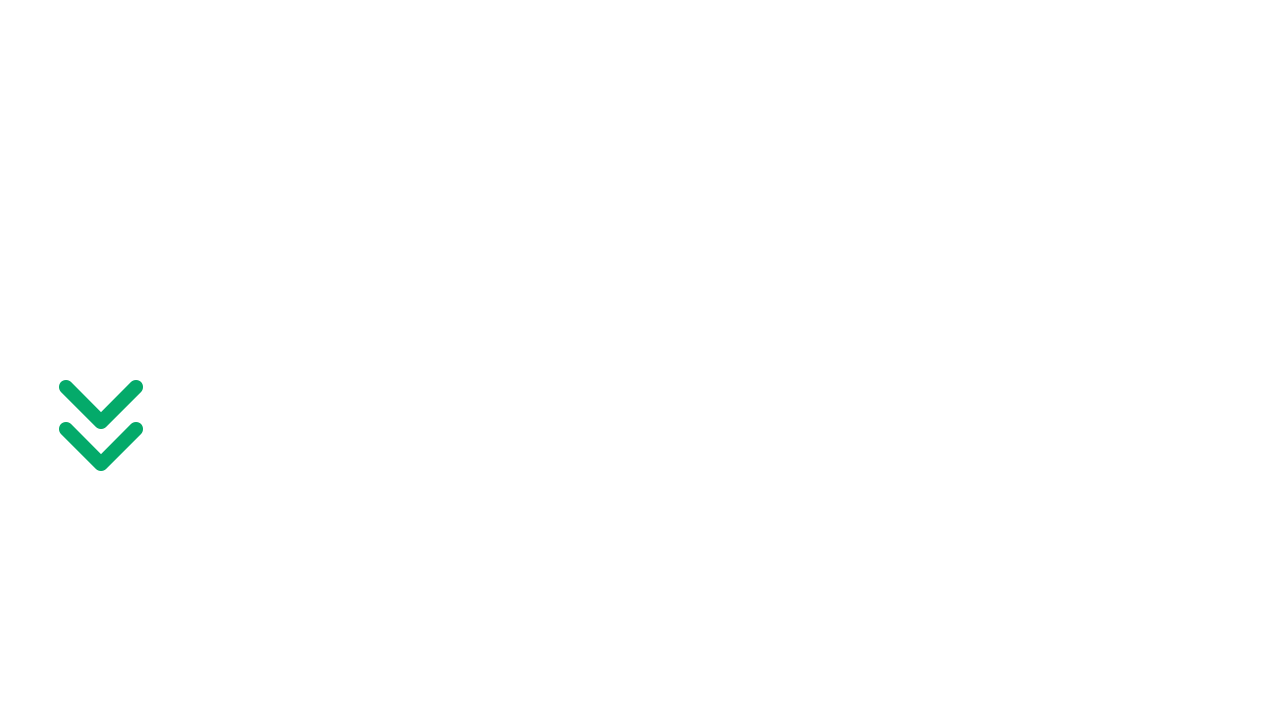
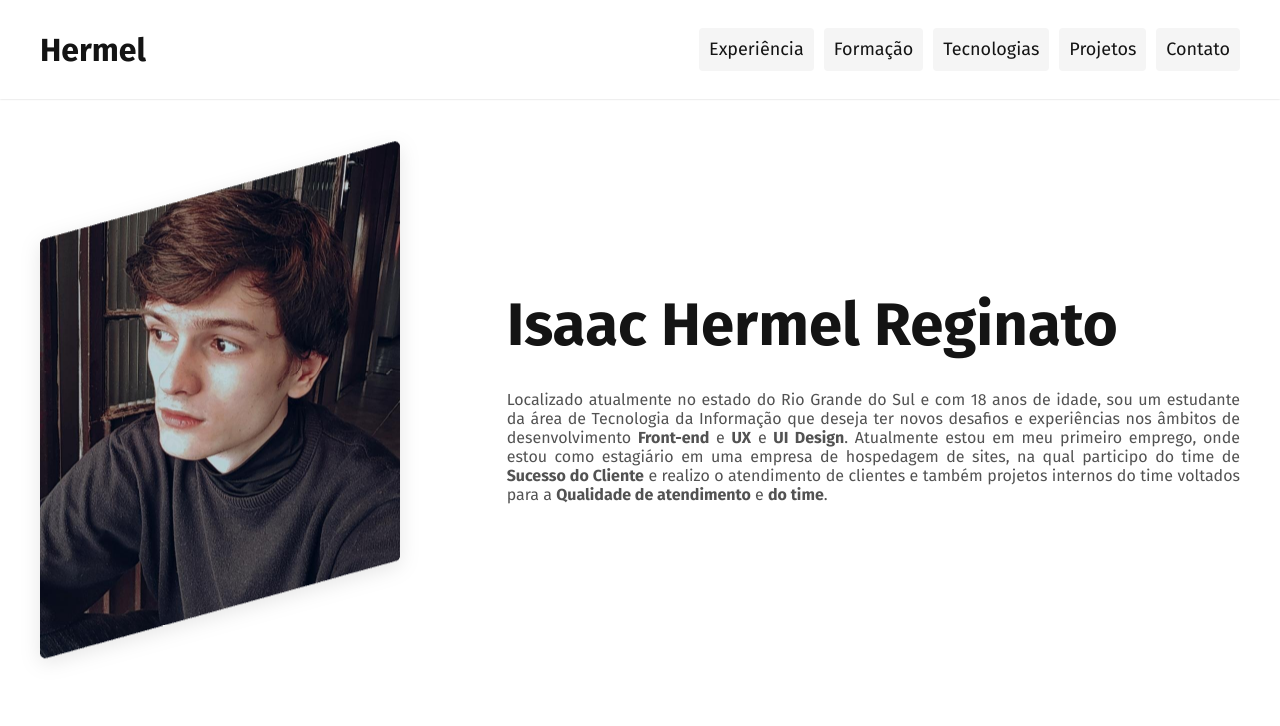
Before and after one commit to IsaacHermel-zz/portfolio, a website with bundled scripts: page index.html in a window 1280 px wide. Shown: the top 726 px of the page. Built offline with nearby package versions, Linux system fonts and the light colour scheme; files whose address does not match are found by name.

Commit message:
Update index.html

```diff
--- a/index.html
+++ b/index.html
@@ -50,6 +50,6 @@
     <footer class="footer" id="contato" aria-label="Contato"></footer>
     <!-- Snackbar -->
     <div id="snackbar">Direcionando...</div>
-    <script src="./javascript/script.js" type="module"></script>
+    <script src="./js/script.js" type="module"></script>
   </body>
 </html>
```
